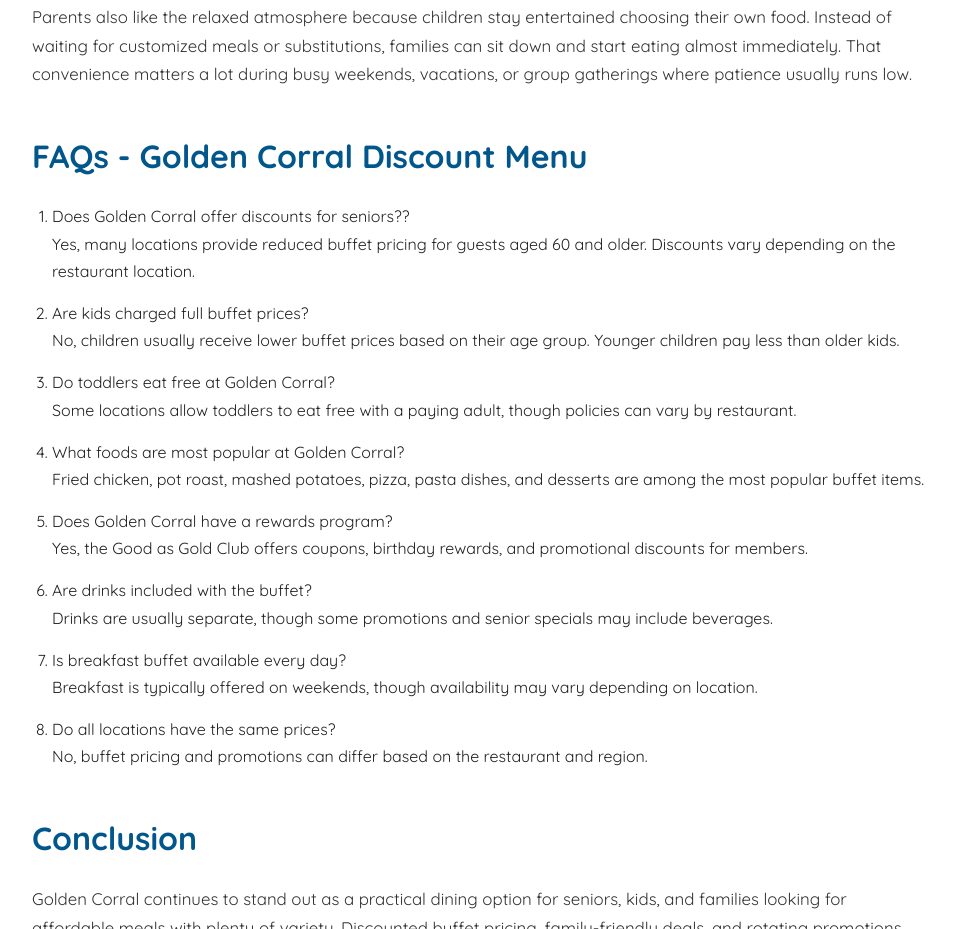
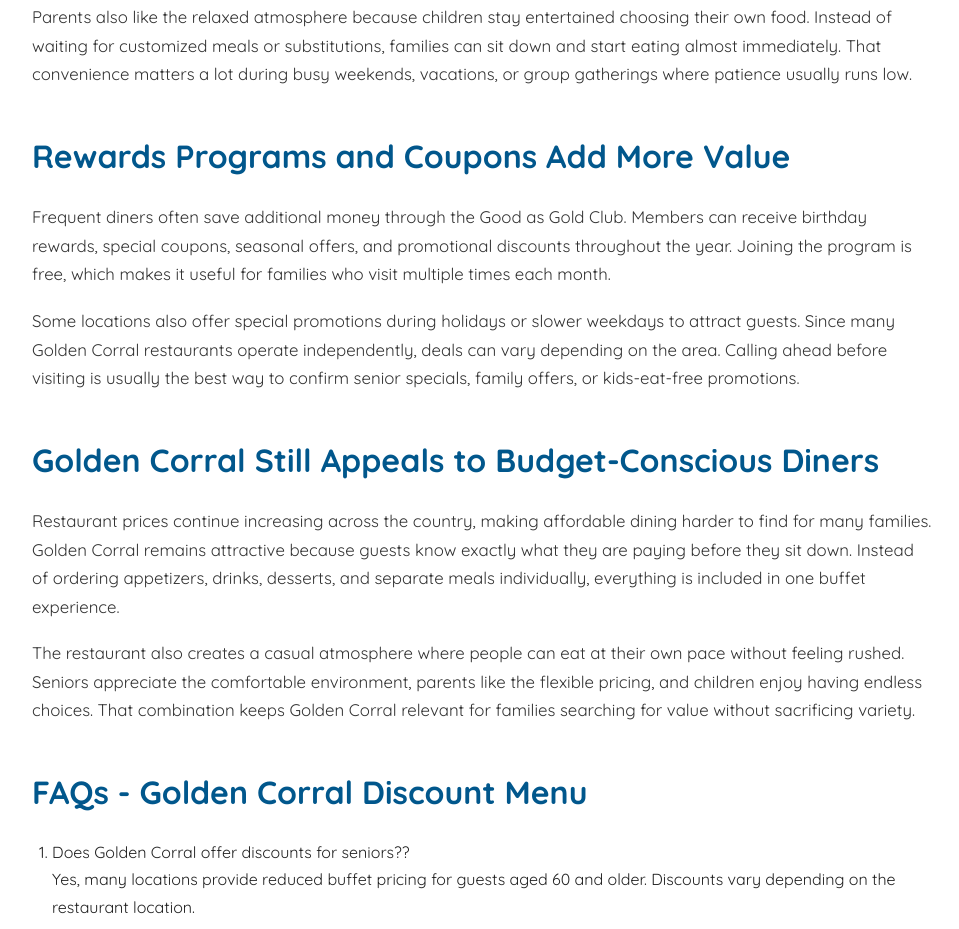
Before and after one commit to goldencorralseniormenu/senior-discount, a plain HTML site: page index.html in a window 1280 px wide. Shown: the part 1818-2747 px from the top of the page, without its empty margins (158-1117 px from the left). Drawn offline with Linux system fonts and the light colour scheme.

Commit message:
index.html

```diff
--- a/index.html
+++ b/index.html
@@ -47,15 +47,14 @@
     This system works well because children can choose exactly what they enjoy eating instead of ordering meals they may never finish. Kids can mix pizza, fries, fruit, pasta, tacos, or desserts on the same plate without additional charges. Families appreciate the flexibility because picky eaters do not become a stressful part of the meal experience.
     </p>
     <h2>Families Enjoy the Variety and Convenience</h2>
-    <p>
-     Large families often avoid restaurants because ordering individual meals becomes expensive fast. Buffets remove much of that pressure by giving everyone access to different foods for one set price. One family member can focus on salads and vegetables while another heads straight for barbecue, pasta, or fried chicken.
-    </p>
-
-    <p>Parents also like the relaxed atmosphere because children stay entertained choosing their own food. Instead of waiting for customized meals or substitutions, families can sit down and start eating almost immediately. That convenience matters a lot during busy weekends, vacations, or group gatherings where patience usually runs low.
-</p>
-
-
-
+    <p>  Large families often avoid restaurants because ordering individual meals becomes expensive fast. Buffets remove much of that pressure by giving everyone access to different foods for one set price. One family member can focus on salads and vegetables while another heads straight for barbecue, pasta, or fried chicken.  </p>
+    <p>Parents also like the relaxed atmosphere because children stay entertained choosing their own food. Instead of waiting for customized meals or substitutions, families can sit down and start eating almost immediately. That convenience matters a lot during busy weekends, vacations, or group gatherings where patience usually runs low.</p>
+       <h2>Rewards Programs and Coupons Add More Value</h2>
+    <p> Frequent diners often save additional money through the Good as Gold Club. Members can receive birthday rewards, special coupons, seasonal offers, and promotional discounts throughout the year. Joining the program is free, which makes it useful for families who visit multiple times each month.</p>
+    <p>Some locations also offer special promotions during holidays or slower weekdays to attract guests. Since many Golden Corral restaurants operate independently, deals can vary depending on the area. Calling ahead before visiting is usually the best way to confirm senior specials, family offers, or kids-eat-free promotions.</p>
+       <h2>Golden Corral Still Appeals to Budget-Conscious Diners</h2>
+    <p>Restaurant prices continue increasing across the country, making affordable dining harder to find for many families. Golden Corral remains attractive because guests know exactly what they are paying before they sit down. Instead of ordering appetizers, drinks, desserts, and separate meals individually, everything is included in one buffet experience.</p>
+    <p>The restaurant also creates a casual atmosphere where people can eat at their own pace without feeling rushed. Seniors appreciate the comfortable environment, parents like the flexible pricing, and children enjoy having endless choices. That combination keeps Golden Corral relevant for families searching for value without sacrificing variety.</p>
     <h2>FAQs - Golden Corral Discount Menu</h2>
     <ol>
       <li>Does Golden Corral offer discounts for seniors?? <br> Yes, many locations provide reduced buffet pricing for guests aged 60 and older. Discounts vary depending on the restaurant location.</li>
```
